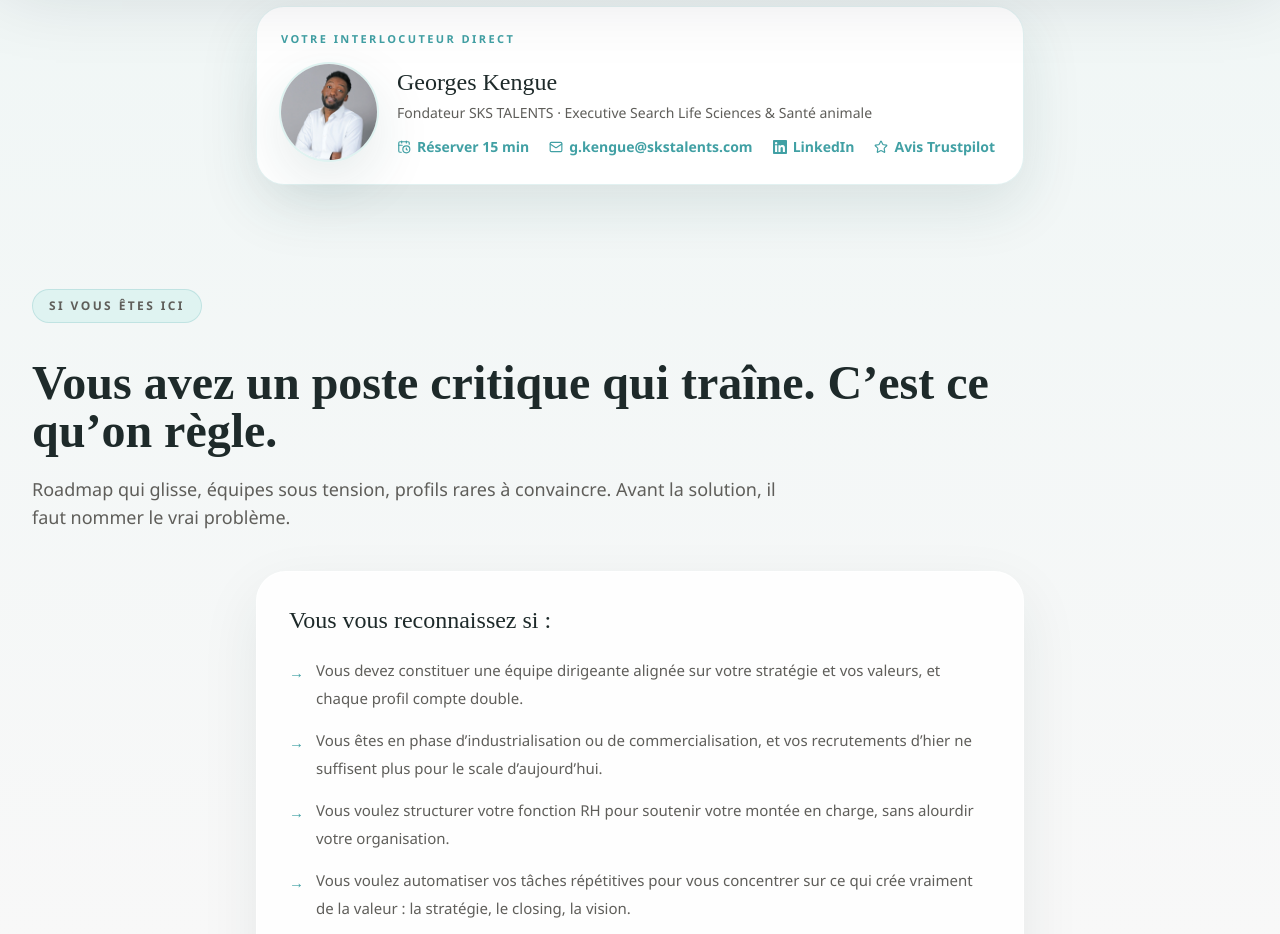
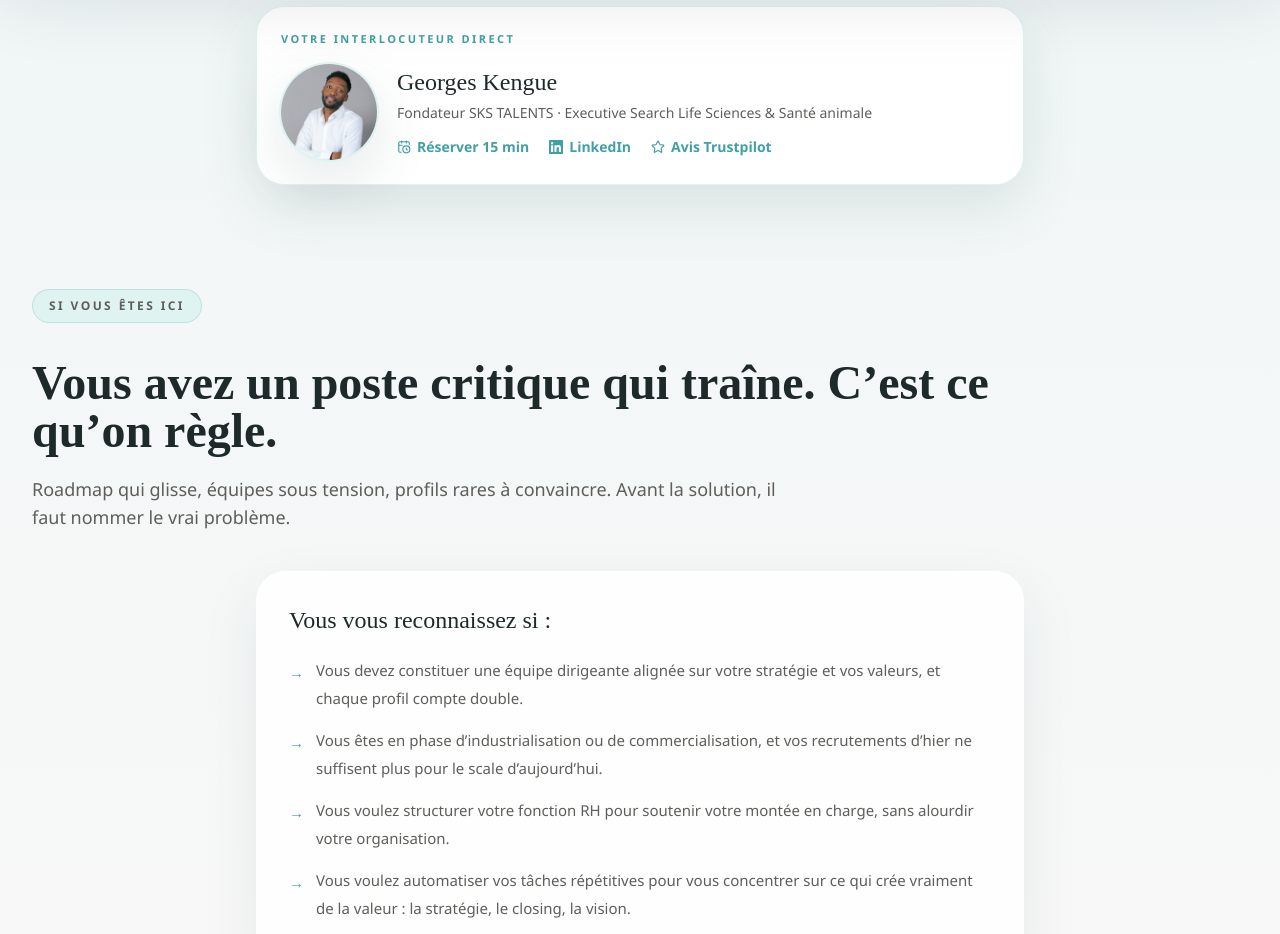
Before and after one commit to georgesskstalents-code/sks-talents-site, a Next.js app: page / in a window 1280 px wide. Shown: the part 800-1734 px from the top of the page. Built offline with nearby package versions, Linux system fonts and the light colour scheme; no server answers.

Commit message:
fix(founder-card): remove personal email link per CEO request
Removed mailto:g.kengue@skstalents.com from FounderCard contact row.
Remaining channels: Calendly (Réserver 15 min), LinkedIn, Trustpilot.

Co-Authored-By: Claude Opus 4.7 (1M context) <noreply@anthropic.com>

```diff
--- a/components/FounderCard.tsx
+++ b/components/FounderCard.tsx
@@ -1,4 +1,4 @@
-import { CalendarClock, Mail, Star } from "lucide-react";
+import { CalendarClock, Star } from "lucide-react";
 
 function LinkedinIcon({ size = 14 }: { size?: number }) {
   return (
@@ -46,13 +46,6 @@ export default function FounderCard() {
                   Réserver 15 min
                 </a>
                 <a
-                  href="mailto:g.kengue@skstalents.com"
-                  className="inline-flex items-center gap-1.5 font-semibold text-brand-teal transition hover:opacity-80"
-                >
-                  <Mail size={14} />
-                  g.kengue@skstalents.com
-                </a>
-                <a
                   href="https://www.linkedin.com/in/georges-kengue-81988b36/"
                   target="_blank"
                   rel="noreferrer noopener"
```
